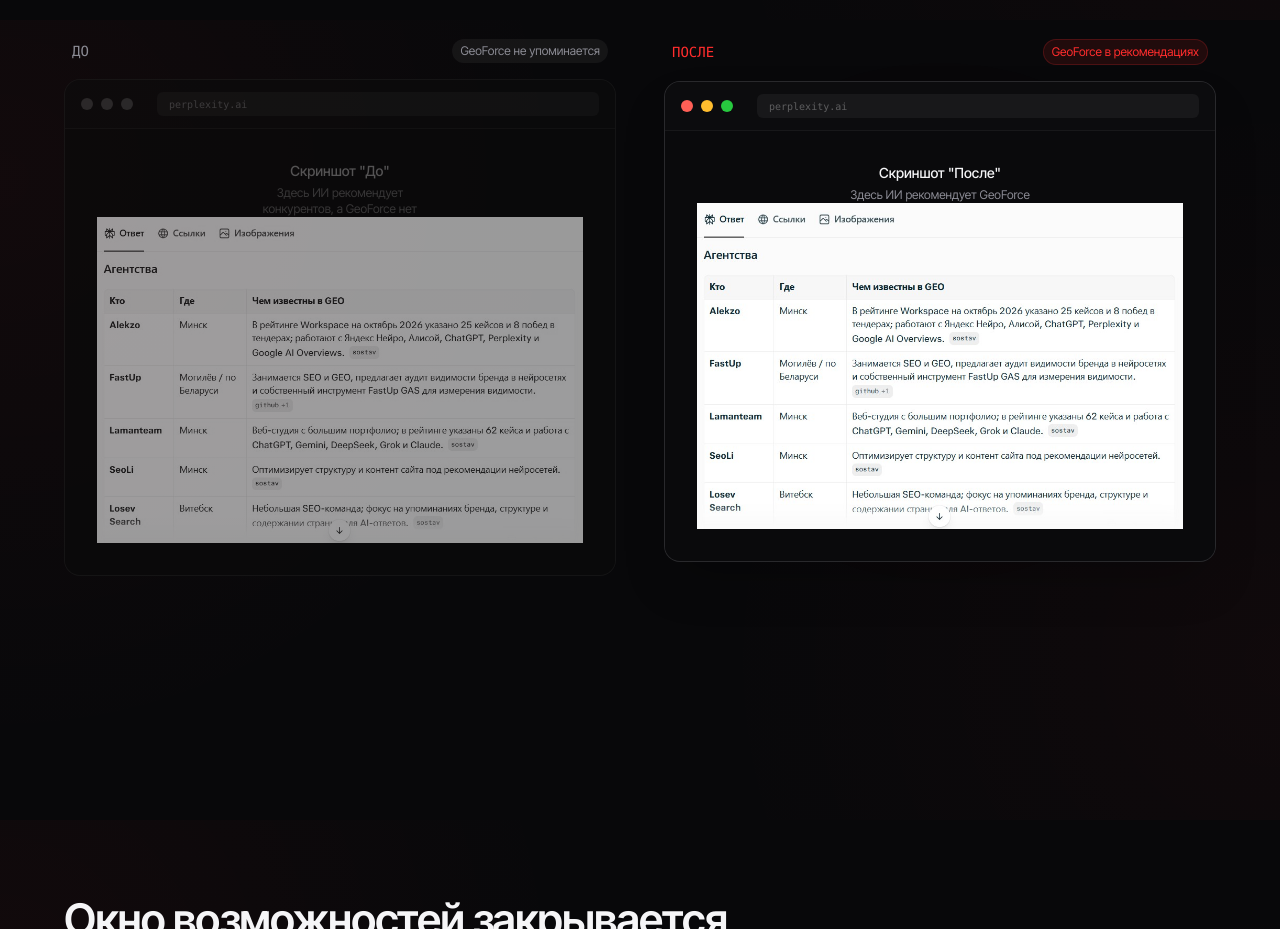
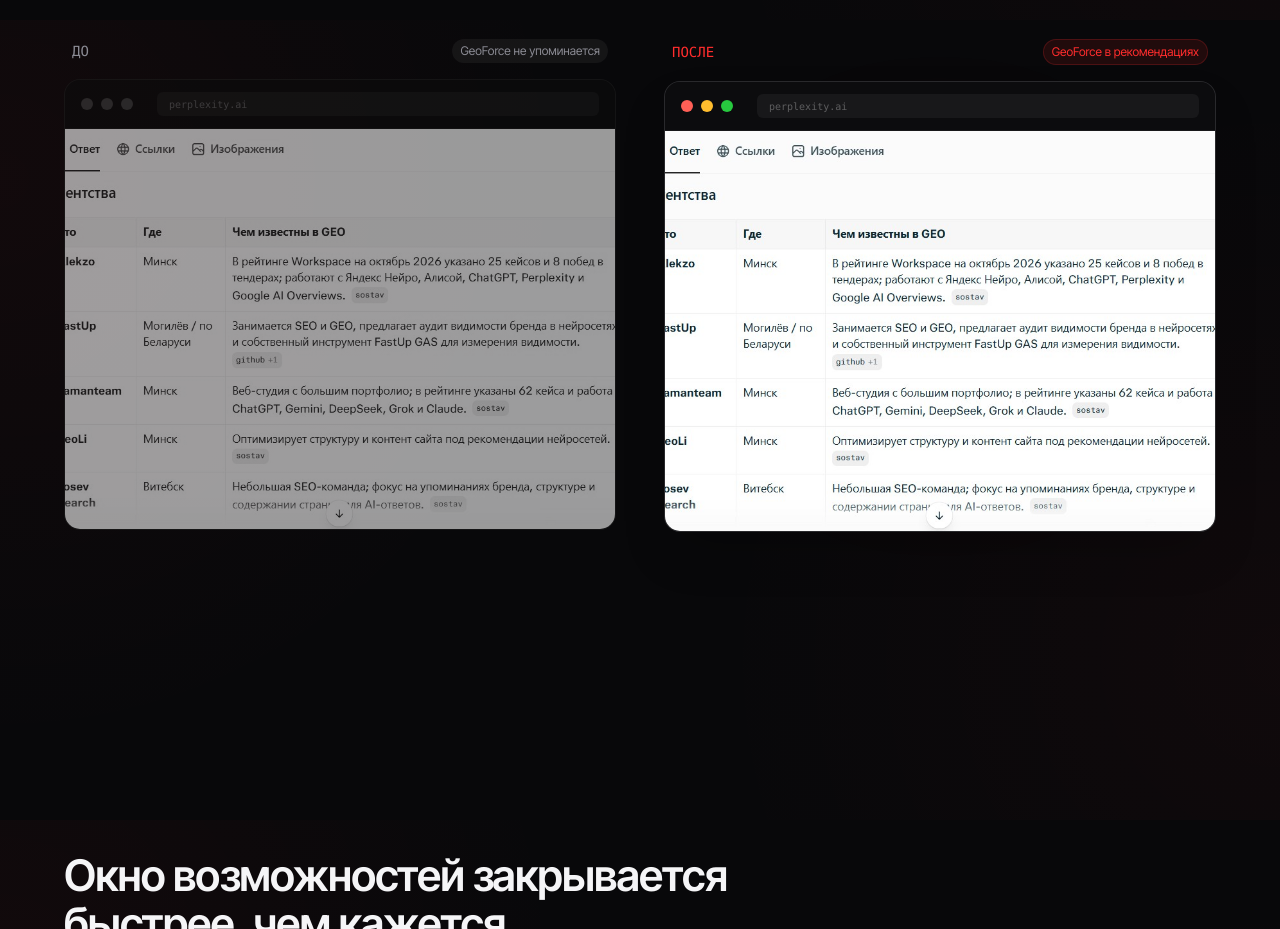
Before and after one commit to Sharhost/geoforce, a Next.js app: page / in a window 1280 px wide. Shown: the part 6380-7309 px from the top of the page. Built offline with nearby package versions, Linux system fonts and the light colour scheme.

Commit message:
Update Trust.tsx

```diff
--- a/components/sections/Trust.tsx
+++ b/components/sections/Trust.tsx
@@ -5,7 +5,7 @@ export function Trust() {
     <section className="section relative overflow-hidden">
       <div className="container-x">
 
-        {/* ВЕРХНЯЯ ЧАСТЬ: Заголовок и текст на всю ширину */}
+        {/* ВЕРХНЯЯ ЧАСТЬ: Заголовок и текст */}
         <Reveal>
           <h2 className="h2 max-w-4xl mb-4">Этот сайт — наше портфолио</h2>
           <p className="text-lg leading-relaxed max-w-3xl mb-12" style={{ color: "var(--muted)" }}>
@@ -16,7 +16,7 @@ export function Trust() {
         {/* НИЖНЯЯ ЧАСТЬ: Сравнение ДО и ПОСЛЕ */}
         <div className="mt-12 grid md:grid-cols-2 gap-8 lg:gap-12">
 
-          {/* КАРТОЧКА 1: ДО (Бренда нет) */}
+          {/* КАРТОЧКА 1: ДО */}
           <Reveal delay={0.1}>
             <div className="flex flex-col">
               <div className="flex items-center justify-between mb-4 px-2">
@@ -40,24 +40,19 @@ export function Trust() {
                   </div>
                 </div>
 
-
-
-                <div className="relative aspect-[4/3] flex flex-col items-center justify-center p-8 text-center bg-[#0A0A0C]">
-                  <div className="text-sm font-medium mb-1 text-white/50">Скриншот "До"</div>
-                  <div className="text-xs max-w-[200px] text-white/30">
-                    Здесь ИИ рекомендует конкурентов, а GeoForce нет
-                  </div>
-
-
-                  <img src="before.jpg" className="w-full h-auto" alt="до работы GeoForce"/>
-
-
+                {/* Контейнер для картинки с жесткой высотой */}
+                <div className="relative w-full h-[300px] md:h-[400px] bg-[#0A0A0C]">
+                  <img
+                    src="/before.jpg"
+                    alt="Ответ ИИ до работы с GeoForce"
+                    className="absolute inset-0 w-full h-full object-cover object-top"
+                  />
                 </div>
               </div>
             </div>
           </Reveal>
 
-          {/* КАРТОЧКА 2: ПОСЛЕ (GeoForce в рекомендациях) */}
+          {/* КАРТОЧКА 2: ПОСЛЕ */}
           <Reveal delay={0.2}>
             <div className="flex flex-col">
               <div className="flex items-center justify-between mb-4 px-2">
@@ -92,16 +87,13 @@ export function Trust() {
                     </div>
                   </div>
 
-                  {/* МЕСТО ДЛЯ ВАШЕГО СКРИНШОТА "ПОСЛЕ" */}
-                  <div className="relative aspect-[4/3] flex flex-col items-center justify-center p-8 text-center bg-[#0A0A0C]">
-                    <div className="text-sm font-medium mb-1">Скриншот "После"</div>
-                    <div className="text-xs max-w-[200px]" style={{ color: "var(--muted)" }}>
-                      Здесь ИИ рекомендует GeoForce
-                    </div>
-                    {/* Когда будет скрин, замените этот блок на <img src="/after.png" className="w-full h-auto" /> */}
-
-                    <img src="after.jpg" className="w-full h-auto" alt="После работы GeoForce"/>
-
+                  {/* Контейнер для картинки с такой же высотой */}
+                  <div className="relative w-full h-[300px] md:h-[400px] bg-[#0A0A0C]">
+                    <img
+                      src="/after.jpg"
+                      alt="Ответ ИИ с рекомендацией GeoForce"
+                      className="absolute inset-0 w-full h-full object-cover object-top"
+                    />
                   </div>
                 </div>
               </div>
```
